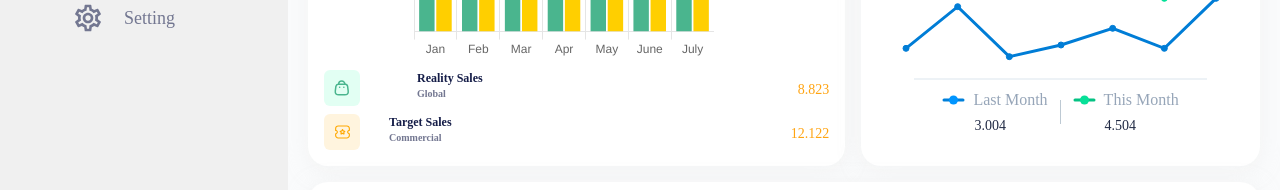
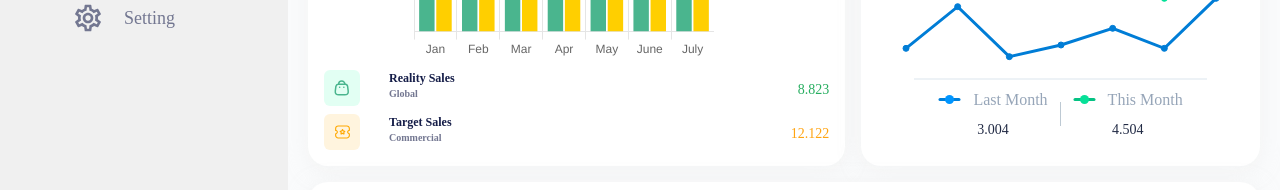
Before and after one commit to Richardrafael/Teste_tecnico, a React (Vite) app in the folder teste-tecnico/: page / in a window 1280 px wide. Shown: the part 526-716 px from the top of the page. Built offline with nearby package versions, Linux system fonts and the light colour scheme.

Commit message:
ajuste bug

```diff
--- a/teste-tecnico/src/components/Bar/legenda.tsx
+++ b/teste-tecnico/src/components/Bar/legenda.tsx
@@ -13,7 +13,7 @@ export default function Legenda({icone , titulo , subtitulo , numero} : PropsLeg
     <div>
       <div className='flex flex-row w-full justify-between  items-center '>
        <div className="flex flex-row">
-       { icone == "/src/assets/bolsa.svg" ?
+       { titulo == "Reality Sales" ?
         <div>
             <img src={icone} alt="" />
         </div> :
@@ -29,7 +29,7 @@ export default function Legenda({icone , titulo , subtitulo , numero} : PropsLeg
             </span>
         </div>
       </div>
-        { icone == "/src/assets/bolsa.svg" ?
+        { titulo == "Reality Sales" ?
         <div>
            <span className="text-[#27AE60] font-Poppins text-[0.875rem] font-medium leading-5 ">
               {numero}
--- a/teste-tecnico/src/components/Line/legendaline.tsx
+++ b/teste-tecnico/src/components/Line/legendaline.tsx
@@ -7,17 +7,18 @@ interface Propslegenda {
 export default function LegendaLine({icone , titulo , numero } : Propslegenda) {
   return (
     <>
-      <div className='flex flex-col'>
-        <div className='flex gap-2 flex-row'>
+      <div className='flex flex-row items-start'>
+
+        <div className='flex gap-2 flex-col'>
+          <span className="text-[#96A5B8] items-center gap-3  flex text-base font-Poppins font-medium">
+          <div>
           <img src={icone} alt="" />
-          <span className="text-[#96A5B8] text-base font-Poppins font-medium">
-            {titulo}
+          </div>
+           {titulo}
           </span>
-        </div>
-        <div>
-            <span className="text-[#222B45] pl-8 text-sm font-Poppins font-medium">
+          <span className="text-[#222B45] text-center text-sm font-Poppins font-medium">
                 {numero}
-            </span>
+          </span>
         </div>
     </div>
     </>
```
